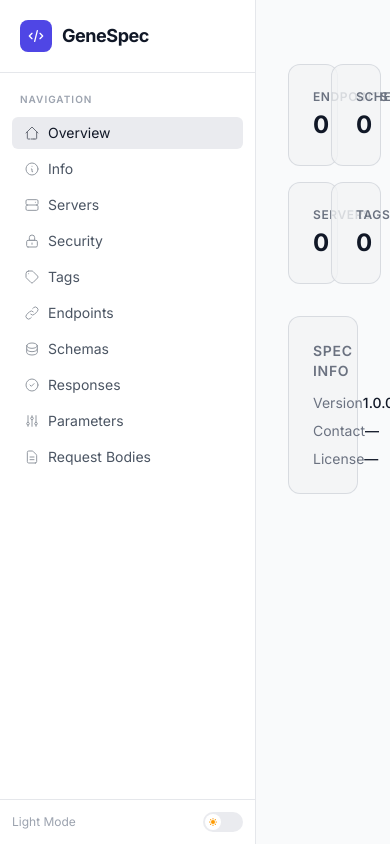
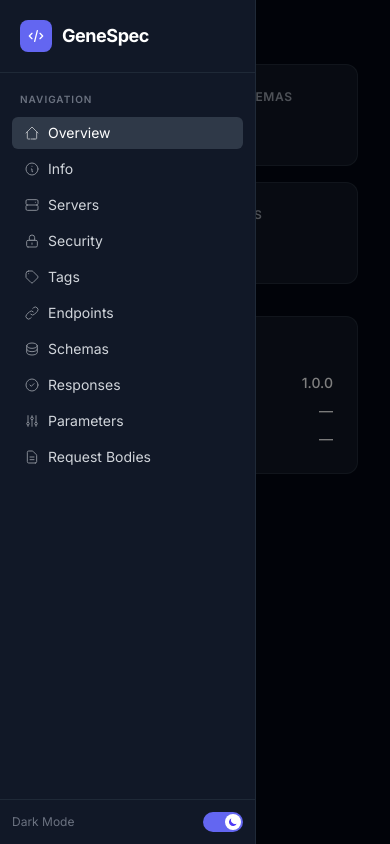
Before and after one commit to ItokianaRAKT/genespec, a React (Vite) app: page / in a window 390 px wide. Both pictures are taken after a click on the button "Open menu". Built offline with nearby package versions, Linux system fonts and the light colour scheme.

Commit message:
feat(responsive): add mobile sidebar with hamburger menu
- Add hamburger button visible below lg breakpoint
- Sidebar slides in as overlay on mobile with backdrop
- Close button in sidebar header for mobile
- Navigation auto-closes sidebar on mobile
- Sidebar remains static on desktop (lg+)

```diff
--- a/src/App.tsx
+++ b/src/App.tsx
@@ -2,6 +2,7 @@ import { useSpecEditor } from './hooks/useSpecEditor'
 import { Sidebar } from './components/Sidebar'
 import { YamlPreview } from './components/YamlPreview'
 import { ConfirmProvider } from './components/ConfirmContext'
+import type { SidebarSection } from './models/openapi'
 import { OverviewPage } from './pages/OverviewPage'
 import { InfoPage } from './pages/InfoPage'
 import { ServersPage } from './pages/ServersPage'
@@ -13,7 +14,10 @@ import { ReusableResponsesPage } from './pages/ReusableResponsesPage'
 import { ReusableParametersPage } from './pages/ReusableParametersPage'
 import { ReusableRequestBodiesPage } from './pages/ReusableRequestBodiesPage'
 
+import { useState } from 'react'
+
 export default function App() {
+  const [sidebarOpen, setSidebarOpen] = useState(false)
   const {
     spec,
     activeSection,
@@ -67,6 +71,11 @@ export default function App() {
     removeReusableRequestBody,
     importSpec,
   } = useSpecEditor()
+
+  const handleSectionChange = (section: SidebarSection) => {
+    setActiveSection(section)
+    setSidebarOpen(false)
+  }
 
   const renderPage = () => {
     switch (activeSection) {
@@ -179,21 +188,44 @@ export default function App() {
   return (
     <ConfirmProvider>
       <div className="flex h-screen overflow-hidden" style={{ backgroundColor: 'var(--bg-app)' }}>
+        <button
+          onClick={() => setSidebarOpen(true)}
+          className="lg:hidden fixed top-4 left-4 z-50 p-2 rounded-lg"
+          style={{ backgroundColor: 'var(--bg-card)', border: '1px solid var(--border-primary)', color: 'var(--text-heading)' }}
+          aria-label="Open menu"
+        >
+          <svg className="w-5 h-5" fill="none" viewBox="0 0 24 24" stroke="currentColor" strokeWidth={2}>
+            <path strokeLinecap="round" strokeLinejoin="round" d="M4 6h16M4 12h16M4 18h16" />
+          </svg>
+        </button>
+
+        {sidebarOpen && (
+          <div
+            className="lg:hidden fixed inset-0 z-40 bg-black/50"
+            onClick={() => setSidebarOpen(false)}
+          />
+        )}
+
+        <div
+          className={`fixed inset-y-0 left-0 z-50 transform transition-transform duration-200 lg:relative lg:translate-x-0 ${sidebarOpen ? 'translate-x-0' : '-translate-x-full'}`}
+        >
           <Sidebar
             spec={spec}
             activeSection={activeSection}
-          onSectionChange={setActiveSection}
+            onSectionChange={handleSectionChange}
             selectedEndpointId={selectedEndpointId}
-          onSelectEndpoint={setSelectedEndpointId}
+            onSelectEndpoint={(id) => { setSelectedEndpointId(id); setSidebarOpen(false) }}
             selectedSchemaId={selectedSchemaId}
-          onSelectSchema={setSelectedSchemaId}
+            onSelectSchema={(id) => { setSelectedSchemaId(id); setSidebarOpen(false) }}
             selectedReusableResponseId={selectedReusableResponseId}
-          onSelectReusableResponse={setSelectedReusableResponseId}
+            onSelectReusableResponse={(id) => { setSelectedReusableResponseId(id); setSidebarOpen(false) }}
             selectedReusableParameterId={selectedReusableParameterId}
-          onSelectReusableParameter={setSelectedReusableParameterId}
+            onSelectReusableParameter={(id) => { setSelectedReusableParameterId(id); setSidebarOpen(false) }}
             selectedReusableRequestBodyId={selectedReusableRequestBodyId}
-          onSelectReusableRequestBody={setSelectedReusableRequestBodyId}
+            onSelectReusableRequestBody={(id) => { setSelectedReusableRequestBodyId(id); setSidebarOpen(false) }}
           />
+        </div>
+
         <div className="flex-1 overflow-y-auto">
           {renderPage()}
         </div>
--- a/src/components/Sidebar.tsx
+++ b/src/components/Sidebar.tsx
@@ -17,6 +17,7 @@ interface SidebarProps {
   onSelectReusableParameter: (id: string) => void
   selectedReusableRequestBodyId: string | null
   onSelectReusableRequestBody: (id: string) => void
+  onClose?: () => void
 }
 
 const methodColors: Record<string, string> = {
@@ -62,6 +63,7 @@ export function Sidebar({
   onSelectReusableParameter,
   selectedReusableRequestBodyId,
   onSelectReusableRequestBody,
+  onClose,
 }: SidebarProps) {
   const { theme, toggleTheme } = useTheme()
   const [expandedSections, setExpandedSections] = useState<Set<string>>(new Set())
@@ -81,7 +83,7 @@ export function Sidebar({
       style={{ backgroundColor: 'var(--bg-sidebar)', borderRight: '1px solid var(--border-primary)' }}
     >
       <div
-        className="px-5 py-5"
+        className="px-5 py-5 flex items-center justify-between"
         style={{ borderBottom: '1px solid var(--border-primary)' }}
       >
         <div className="flex items-center gap-2.5">
@@ -95,6 +97,18 @@ export function Sidebar({
           </div>
           <span className="text-lg font-bold tracking-tight" style={{ color: 'var(--text-heading)' }}>GeneSpec</span>
         </div>
+        {onClose && (
+          <button
+            onClick={onClose}
+            className="lg:hidden p-1 rounded-md"
+            style={{ color: 'var(--text-muted)' }}
+            aria-label="Close menu"
+          >
+            <svg className="w-5 h-5" fill="none" viewBox="0 0 24 24" stroke="currentColor" strokeWidth={2}>
+              <path strokeLinecap="round" strokeLinejoin="round" d="M6 18L18 6M6 6l12 12" />
+            </svg>
+          </button>
+        )}
       </div>
 
       <div className="flex-1 overflow-y-auto py-3 px-3 space-y-1">
```
Lines whose indentation alone changed are shown as unchanged.
